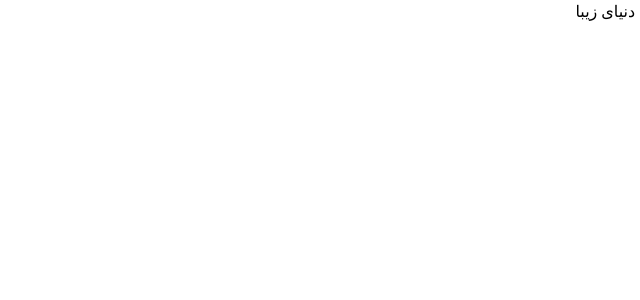
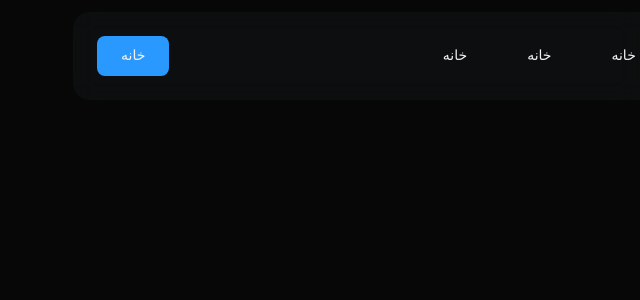
Before and after one commit to FarzadVav/viralearn, a Next.js app: page / in a window 1280 px wide. Shown: the top 300 px of the page, without its empty margins (640-1280 px from the left). Built offline with nearby package versions, Linux system fonts and the light colour scheme; a web font is replaced by a local one.

Commit message:
add shadcn and Header component

```diff
--- a/app/globals.css
+++ b/app/globals.css
@@ -1,4 +1,7 @@
 @import "tailwindcss";
+@import "tw-animate-css";
+
+@custom-variant dark (&:is(.dark *));
 
 @font-face {
   font-family: "morabba";
@@ -42,6 +45,75 @@
   src: url("/yekan-bakh/yekan-bakh-semi-bold.ttf");
 }
 
+:root {
+  --radius: 0.625rem;
+  --background: #070708;
+  --foreground: #f2f2f3;
+  --card: #8f959a1a;
+  --card-foreground: #f2f2f3;
+  --popover: oklch(1 0 0);
+  --popover-foreground: oklch(0.129 0.042 264.695);
+  --primary: #2a99ff;
+  --primary-foreground: #f2f2f3;
+  --secondary: oklch(0.968 0.007 247.896);
+  --secondary-foreground: oklch(0.208 0.042 265.755);
+  --muted: oklch(0.968 0.007 247.896);
+  --muted-foreground: oklch(0.554 0.046 257.417);
+  --accent: #2a99ff;
+  --accent-foreground: #f2f2f3;
+  --destructive: oklch(0.577 0.245 27.325);
+  --border: oklch(0.929 0.013 255.508);
+  --input: oklch(0.929 0.013 255.508);
+  --ring: oklch(0.704 0.04 256.788);
+  --chart-1: oklch(0.646 0.222 41.116);
+  --chart-2: oklch(0.6 0.118 184.704);
+  --chart-3: oklch(0.398 0.07 227.392);
+  --chart-4: oklch(0.828 0.189 84.429);
+  --chart-5: oklch(0.769 0.188 70.08);
+  --sidebar: oklch(0.984 0.003 247.858);
+  --sidebar-foreground: oklch(0.129 0.042 264.695);
+  --sidebar-primary: oklch(0.208 0.042 265.755);
+  --sidebar-primary-foreground: oklch(0.984 0.003 247.858);
+  --sidebar-accent: oklch(0.968 0.007 247.896);
+  --sidebar-accent-foreground: oklch(0.208 0.042 265.755);
+  --sidebar-border: oklch(0.929 0.013 255.508);
+  --sidebar-ring: oklch(0.704 0.04 256.788);
+}
+
+/* .dark {
+  --background: oklch(0.129 0.042 264.695);
+  --foreground: oklch(0.984 0.003 247.858);
+  --card: oklch(0.208 0.042 265.755);
+  --card-foreground: oklch(0.984 0.003 247.858);
+  --popover: oklch(0.208 0.042 265.755);
+  --popover-foreground: oklch(0.984 0.003 247.858);
+  --primary: oklch(0.929 0.013 255.508);
+  --primary-foreground: oklch(0.208 0.042 265.755);
+  --secondary: oklch(0.279 0.041 260.031);
+  --secondary-foreground: oklch(0.984 0.003 247.858);
+  --muted: oklch(0.279 0.041 260.031);
+  --muted-foreground: oklch(0.704 0.04 256.788);
+  --accent: oklch(0.279 0.041 260.031);
+  --accent-foreground: oklch(0.984 0.003 247.858);
+  --destructive: oklch(0.704 0.191 22.216);
+  --border: oklch(1 0 0 / 10%);
+  --input: oklch(1 0 0 / 15%);
+  --ring: oklch(0.551 0.027 264.364);
+  --chart-1: oklch(0.488 0.243 264.376);
+  --chart-2: oklch(0.696 0.17 162.48);
+  --chart-3: oklch(0.769 0.188 70.08);
+  --chart-4: oklch(0.627 0.265 303.9);
+  --chart-5: oklch(0.645 0.246 16.439);
+  --sidebar: oklch(0.208 0.042 265.755);
+  --sidebar-foreground: oklch(0.984 0.003 247.858);
+  --sidebar-primary: oklch(0.488 0.243 264.376);
+  --sidebar-primary-foreground: oklch(0.984 0.003 247.858);
+  --sidebar-accent: oklch(0.279 0.041 260.031);
+  --sidebar-accent-foreground: oklch(0.984 0.003 247.858);
+  --sidebar-border: oklch(1 0 0 / 10%);
+  --sidebar-ring: oklch(0.551 0.027 264.364);
+} */
+
 @theme {
   --font-*: initial;
   --font-morabba: "morabba";
@@ -50,14 +122,71 @@
   --font-yekan-bakh: "yekan-bakh";
   --font-yekan-bakh-medium: "yekan-bakh-medium";
   --font-yekan-bakh-bold: "yekan-bakh-bold";
+
+  /* Shadcn */
+  --radius-sm: calc(var(--radius) - 4px);
+  --radius-md: calc(var(--radius) - 2px);
+  --radius-lg: var(--radius);
+  --radius-xl: calc(var(--radius) + 4px);
+  --color-background: var(--background);
+  --color-foreground: var(--foreground);
+  --color-card: var(--card);
+  --color-card-foreground: var(--card-foreground);
+  --color-popover: var(--popover);
+  --color-popover-foreground: var(--popover-foreground);
+  --color-primary: var(--primary);
+  --color-primary-foreground: var(--primary-foreground);
+  --color-secondary: var(--secondary);
+  --color-secondary-foreground: var(--secondary-foreground);
+  --color-muted: var(--muted);
+  --color-muted-foreground: var(--muted-foreground);
+  --color-accent: var(--accent);
+  --color-accent-foreground: var(--accent-foreground);
+  --color-destructive: var(--destructive);
+  --color-border: var(--border);
+  --color-input: var(--input);
+  --color-ring: var(--ring);
+  --color-chart-1: var(--chart-1);
+  --color-chart-2: var(--chart-2);
+  --color-chart-3: var(--chart-3);
+  --color-chart-4: var(--chart-4);
+  --color-chart-5: var(--chart-5);
+  --color-sidebar: var(--sidebar);
+  --color-sidebar-foreground: var(--sidebar-foreground);
+  --color-sidebar-primary: var(--sidebar-primary);
+  --color-sidebar-primary-foreground: var(--sidebar-primary-foreground);
+  --color-sidebar-accent: var(--sidebar-accent);
+  --color-sidebar-accent-foreground: var(--sidebar-accent-foreground);
+  --color-sidebar-border: var(--sidebar-border);
+  --color-sidebar-ring: var(--sidebar-ring);
 }
 
 @layer base {
+  * {
+    @apply border-border outline-ring/50;
+  }
+
   body {
-    @apply font-yekan-bakh;
+    @apply bg-background text-foreground font-yekan-bakh;
   }
 }
 
 @utility container {
   @apply max-w-7xl mx-auto px-3;
 }
+
+@utility f-align {
+  @apply flex items-center;
+}
+
+@utility f-center {
+  @apply flex items-center justify-center;
+}
+
+@utility glassy-card {
+  @apply bg-card/50 backdrop-blur-md;
+}
+
+@utility bordered-glassy-card {
+  @apply bg-card/50 backdrop-blur-md border border-card;
+}
--- a/app/layout.tsx
+++ b/app/layout.tsx
@@ -1,6 +1,7 @@
 import type { Metadata } from "next";
 
 import "./globals.css";
+import Header from "@/components/Header";
 
 export const metadata: Metadata = {
   title: "ویرالرن",
@@ -34,7 +35,10 @@
           content="آروین ویرا"
         />
       </head>
-      <body className={"antialiased"}>{children}</body>
+      <body className={"antialiased"}>
+        <Header />
+        {children}
+      </body>
     </html>
   );
 }
--- /dev/null
+++ b/components/Header.tsx
@@ -0,0 +1,79 @@
+import Link from "next/link";
+import Image from "next/image";
+
+import { Button } from "./ui/button";
+import logoImg from "@/public/logos/logo.png";
+
+function Header() {
+  return (
+    <header className="glassy-card container mt-3 rounded-2xl f-align p-6">
+      <div className="f-align gap-3">
+        <Image
+          alt="خانه"
+          height={32}
+          width={42.63}
+          src={logoImg}
+        />
+        <span className="font-morabba">خانه</span>
+      </div>
+
+      <nav className="f-align gap-3 mx-auto">
+        <Link href={""}>
+          <Button
+            size={"lg"}
+            variant={"ghost"}>
+            خانه
+          </Button>
+        </Link>
+        <Link href={""}>
+          <Button
+            size={"lg"}
+            variant={"ghost"}>
+            خانه
+          </Button>
+        </Link>
+        <Link href={""}>
+          <Button
+            size={"lg"}
+            variant={"ghost"}>
+            خانه
+          </Button>
+        </Link>
+        <Link href={""}>
+          <Button
+            size={"lg"}
+            variant={"ghost"}>
+            خانه
+          </Button>
+        </Link>
+        <Link href={""}>
+          <Button
+            size={"lg"}
+            variant={"ghost"}>
+            خانه
+          </Button>
+        </Link>
+        <Link href={""}>
+          <Button
+            size={"lg"}
+            variant={"ghost"}>
+            خانه
+          </Button>
+        </Link>
+        <Link href={""}>
+          <Button
+            size={"lg"}
+            variant={"ghost"}>
+            خانه
+          </Button>
+        </Link>
+      </nav>
+
+      <Link href={""}>
+        <Button size={"lg"}>خانه</Button>
+      </Link>
+    </header>
+  );
+}
+
+export default Header;
--- /dev/null
+++ b/components/ui/button.tsx
@@ -0,0 +1,60 @@
+import * as React from "react"
+import { Slot } from "@radix-ui/react-slot"
+import { cva, type VariantProps } from "class-variance-authority"
+
+import { cn } from "@/lib/utils"
+
+const buttonVariants = cva(
+  "inline-flex items-center justify-center gap-2 whitespace-nowrap rounded-md text-sm font-medium transition-all disabled:pointer-events-none disabled:opacity-50 [&_svg]:pointer-events-none [&_svg:not([class*='size-'])]:size-4 shrink-0 [&_svg]:shrink-0 outline-none focus-visible:border-ring focus-visible:ring-ring/50 focus-visible:ring-[3px] aria-invalid:ring-destructive/20 dark:aria-invalid:ring-destructive/40 aria-invalid:border-destructive",
+  {
+    variants: {
+      variant: {
+        default: "bg-primary text-primary-foreground hover:bg-primary/90",
+        destructive:
+          "bg-destructive text-white hover:bg-destructive/90 focus-visible:ring-destructive/20 dark:focus-visible:ring-destructive/40 dark:bg-destructive/60",
+        outline:
+          "border bg-background shadow-xs hover:bg-accent hover:text-accent-foreground dark:bg-input/30 dark:border-input dark:hover:bg-input/50",
+        secondary:
+          "bg-secondary text-secondary-foreground hover:bg-secondary/80",
+        ghost:
+          "hover:bg-accent hover:text-accent-foreground dark:hover:bg-accent/50",
+        link: "text-primary underline-offset-4 hover:underline",
+      },
+      size: {
+        default: "h-9 px-4 py-2 has-[>svg]:px-3",
+        sm: "h-8 rounded-md gap-1.5 px-3 has-[>svg]:px-2.5",
+        lg: "h-10 rounded-md px-6 has-[>svg]:px-4",
+        icon: "size-9",
+        "icon-sm": "size-8",
+        "icon-lg": "size-10",
+      },
+    },
+    defaultVariants: {
+      variant: "default",
+      size: "default",
+    },
+  }
+)
+
+function Button({
+  className,
+  variant,
+  size,
+  asChild = false,
+  ...props
+}: React.ComponentProps<"button"> &
+  VariantProps<typeof buttonVariants> & {
+    asChild?: boolean
+  }) {
+  const Comp = asChild ? Slot : "button"
+
+  return (
+    <Comp
+      data-slot="button"
+      className={cn(buttonVariants({ variant, size, className }))}
+      {...props}
+    />
+  )
+}
+
+export { Button, buttonVariants }
--- /dev/null
+++ b/lib/utils.ts
@@ -0,0 +1,6 @@
+import { twMerge } from "tailwind-merge";
+import { clsx, type ClassValue } from "clsx";
+
+export function cn(...inputs: ClassValue[]) {
+  return twMerge(clsx(inputs));
+}
```
Also changed, not shown: package.json (+13 -5 lines), components.json (added), public/logos/logo.png (added), 1 other file (tests, documents, lock files or other folders).
